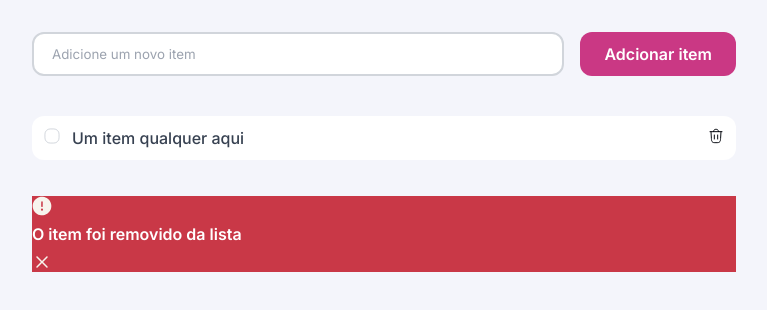
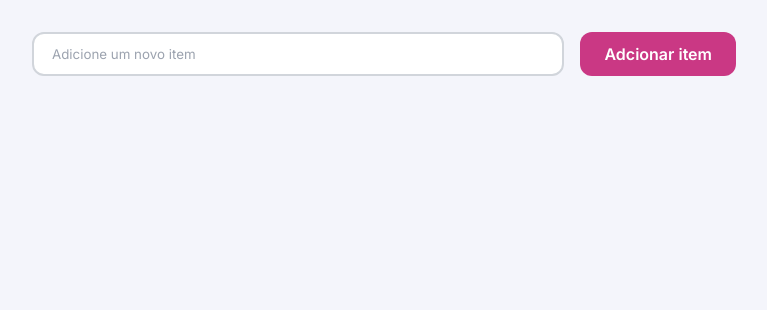
Before and after one commit to hmajr/13_Lista-Compras, a plain HTML site: page index.html in a window 1280 px wide. Shown: the part 230-540 px from the top of the page, without its empty margins (256-1023 px from the left). Drawn offline with Linux system fonts and the light colour scheme.

Commit message:
Remove template components

```diff
--- a/index.html
+++ b/index.html
@@ -26,19 +26,10 @@
       <button class="button" id="btn-new-item" type="submit">Adcionar item</button>
     </div>
     <ul class="shop-list" role="list">
-
-      <li class="shop-item">
-        <img src="./assets/input/checkbox.svg" alt="" srcset="">
-        <input type="checkbox" name="item-01" id="item-01">
-        <span>Um item qualquer aqui</span>
-        <img src="./assets/icons/trash.svg" alt="" srcset="">
-      </li>
     </ul>
   </section>
-  <section class="notification-container delete-warning">
-      <img src="./assets/icons/warning.svg" alt="">
-      <span>O item foi removido da lista</span>
-      <img src="./assets/icons/cross-small.svg" alt="">
+  <section class="notification-container">
+
   </section>
 
 
```
